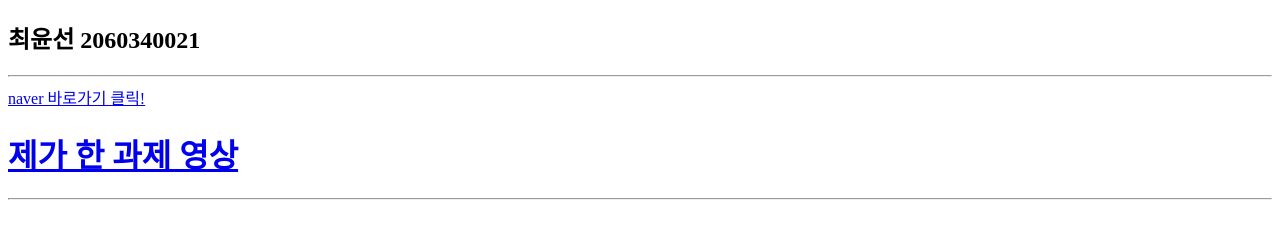
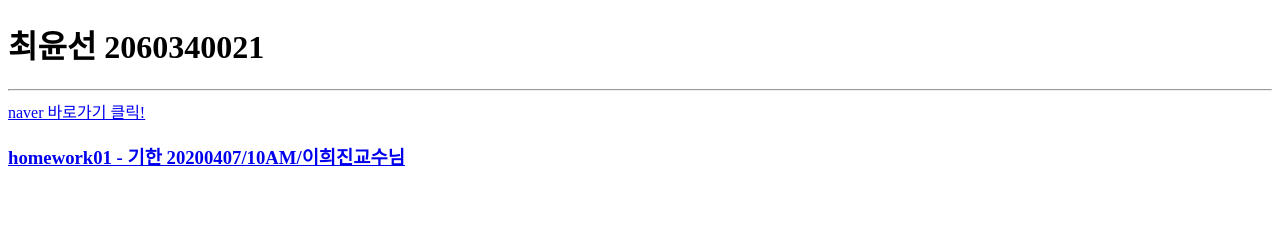
Before and after one commit to YOONSUN-CHOI/main, a plain HTML site: page index.html in a window 1280 px wide. Drawn offline with Linux system fonts and the light colour scheme.

Commit message:
update index
update index

```diff
--- a/index.html
+++ b/index.html
@@ -7,11 +7,10 @@
       <meta name="viewport" content="width=device-width, initial-scale=1">
 </head>
 <body>
-      <h2>최윤선 2060340021</h2>
+      <h1>최윤선 2060340021</h1>
       <hr/>
       <a href="http://naver.com"> naver 바로가기 클릭! </a>
-      <h1><a href="https://youtu.be/lCOL-E5vjdo">제가 한 과제 영상</a></h1>
-      <hr/><br><br>
+      <h3><a href="https://youtu.be/lCOL-E5vjdo">homework01 - 기한 20200407/10AM/이희진교수님</a></h3>
       <br><br>
 </body>
 </html>
```
